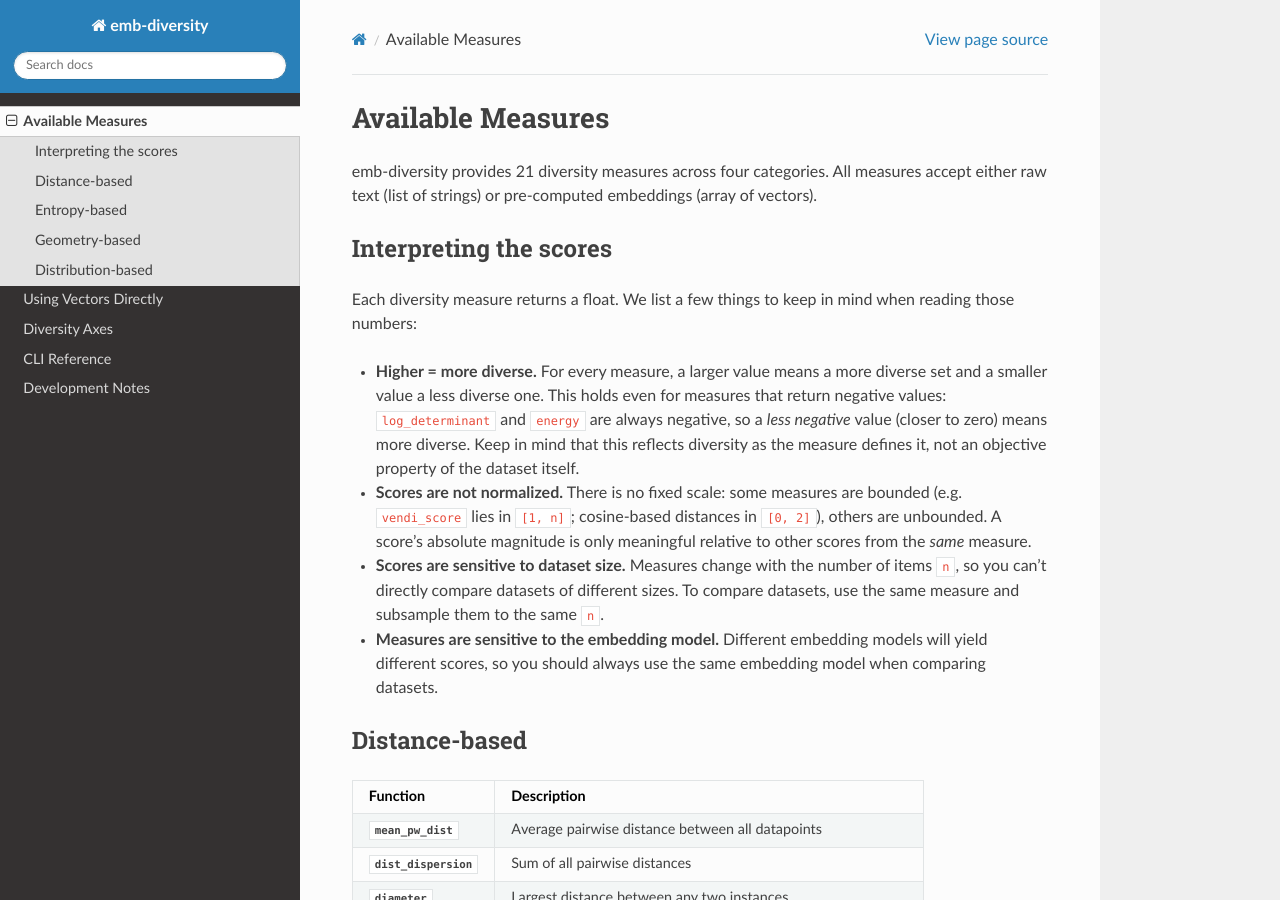
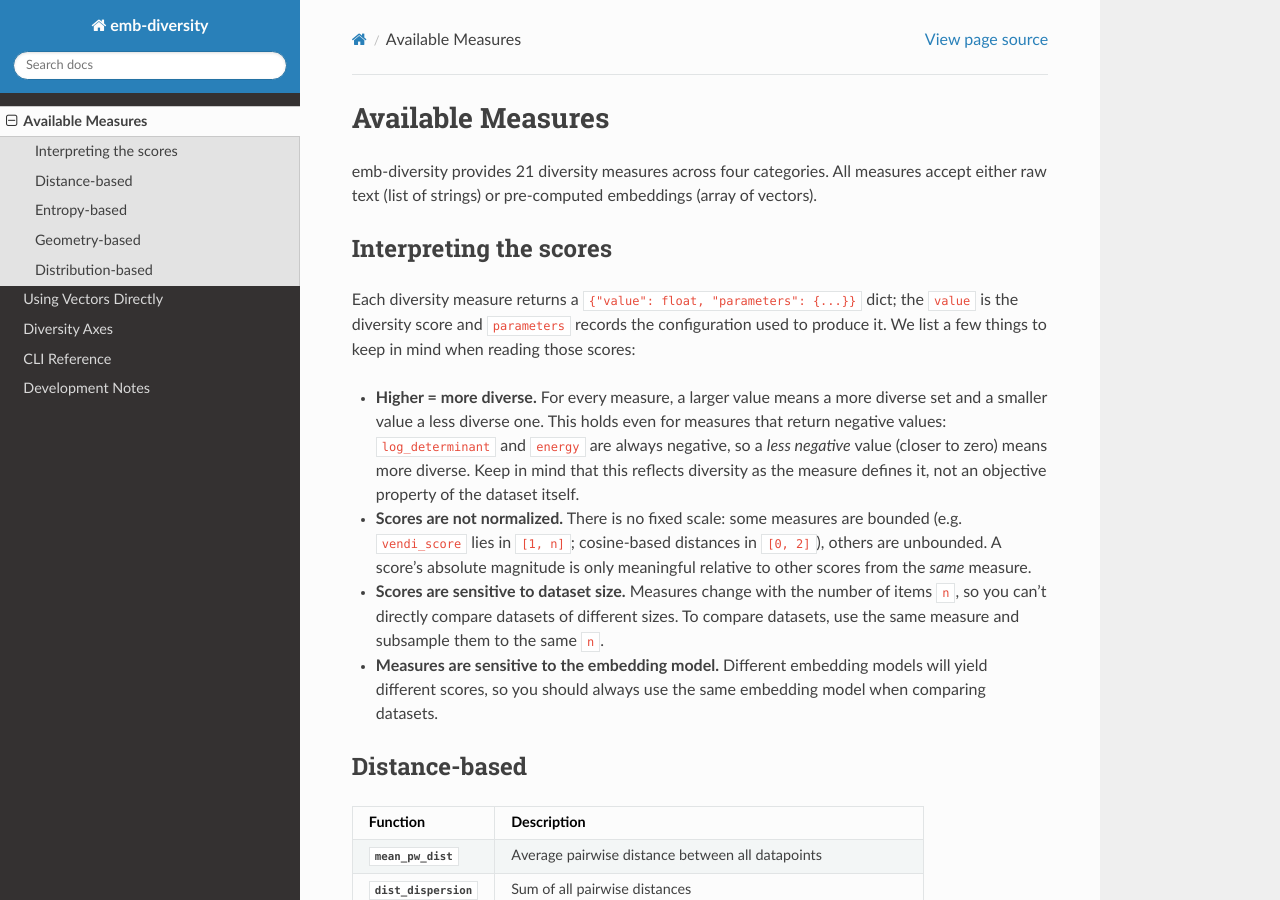
Before and after one commit to nlpsoc/emb-diversity, a Sphinx documentation site: the page built from docs/source/user-guide/measures.md, in a window 1280 px wide and 900 px high. Built offline with Sphinx 7.4.7 and the Read the Docs theme 3.1.0, drawn with Linux system fonts in a browser that asks for light colours; pages that are not in the unit, such as notebooks, are missing from menus.

Commit message:
docs: measures guide returns a {value, parameters} dict, not a float
Co-Authored-By: Claude Opus 4.8 <noreply@anthropic.com>

```diff
--- a/docs/source/user-guide/measures.md
+++ b/docs/source/user-guide/measures.md
@@ -5,7 +5,10 @@ All measures accept either raw text (list of strings) or pre-computed embeddings
 
 ## Interpreting the scores
 
-Each diversity measure returns a float. We list a few things to keep in mind when reading those numbers:
+Each diversity measure returns a `{"value": float, "parameters": {...}}` dict;
+the `value` is the diversity score and `parameters` records the configuration
+used to produce it. We list a few things to keep in mind when reading those
+scores:
 
 - **Higher = more diverse.** For every measure, a larger value means a
   more diverse set and a smaller value a less diverse one. This holds even for
```
